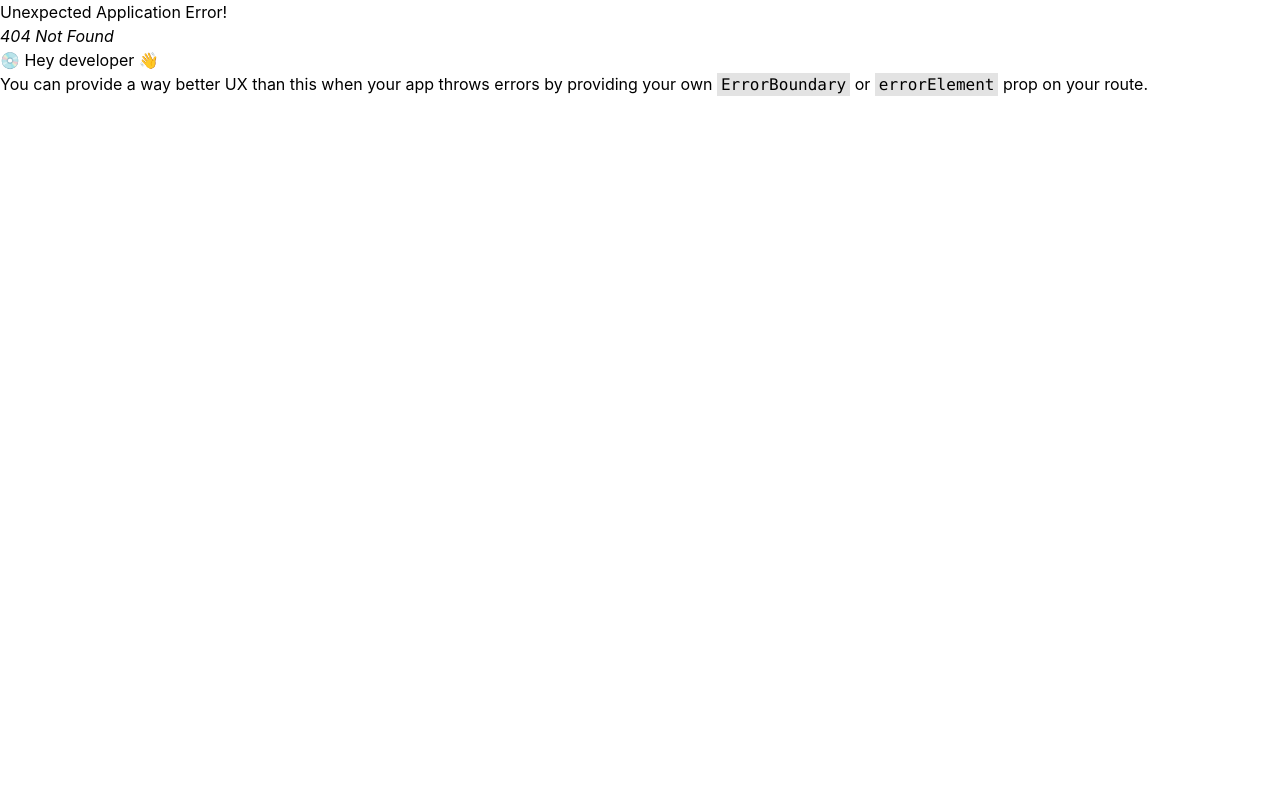
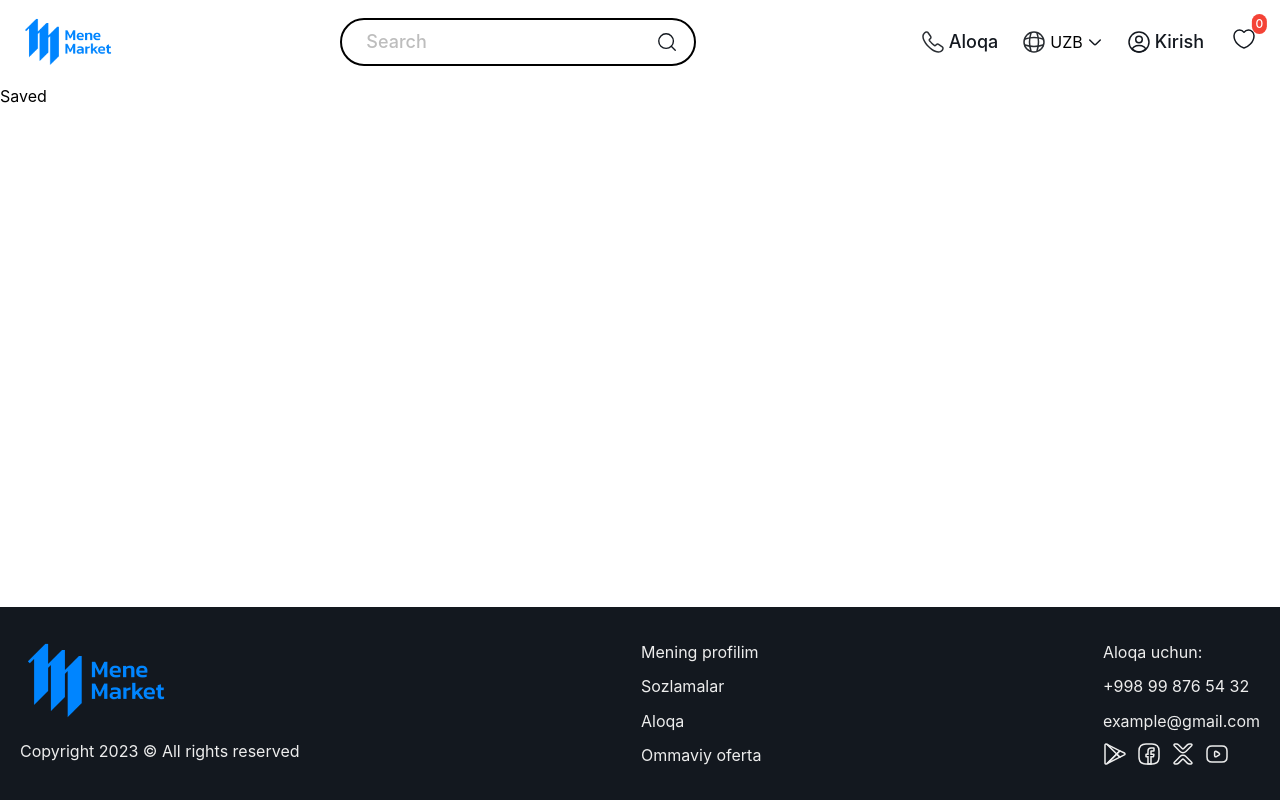
Before and after one commit to dxxdev/mene-market, a React (Vite) app: page /saved in a window 1280 px wide. Before the commit this address had no page. Built offline with nearby package versions, Linux system fonts and the light colour scheme.

Commit message:
Saved page added

```diff
--- a/src/App.jsx
+++ b/src/App.jsx
@@ -12,6 +12,7 @@ import Products from "./pages/Products";
 import CategoryProducts from "./pages/CategoryProducts";
 import Policy from "./pages/Policy";
 import Contact from "./pages/Contact";
+import Saved from "./pages/Saved";
 
 const App = () => {
   const router = createBrowserRouter(
@@ -23,6 +24,7 @@ const App = () => {
         <Route path="/contact" element={<Contact />} />
         <Route path="/products/:category" element={<CategoryProducts />} />
         <Route path="/products/:category/:id" element={<Detail />} />
+        <Route path="/saved" element={<Saved />} />
       </Route>
     )
   );
--- a/src/components/Header.jsx
+++ b/src/components/Header.jsx
@@ -1,8 +1,10 @@
-import React, { useRef, useState } from "react";
+import React, { useEffect, useRef, useState } from "react";
 import { styles } from "../styles";
-import { Link, NavLink } from "react-router-dom";
+import { Link, NavLink, useNavigate } from "react-router-dom";
 import { logoHeader } from "../assets/images";
 import {
+  Badge,
+  IconButton,
   Menu,
   MenuHandler,
   MenuItem,
@@ -18,10 +20,24 @@ import {
   search,
   uzbekistanFlag,
 } from "../assets/icons";
-import { siteLanguage } from "../data/data";
+import { products, siteLanguage } from "../data/data";
 
 const Header = () => {
+  const navigate = useNavigate();
   const searchInput = useRef(null);
+  const [render, setRender] = useState(true);
+  const [howSaved, setHowSaved] = useState(0);
+  const filteredProductOnCart = (arr) => {
+    const filteredProductOnSaved = arr.filter((product) => {
+      return product.saved;
+    });
+    setHowSaved(filteredProductOnSaved.length);
+  };
+  useEffect(() => {
+    // setRender((prev) => !prev);
+    filteredProductOnCart(products);
+    console.log(howSaved);
+  }, [products.map((product) => product.saved)]);
   const [selectedLanguage, setSelectedLanguage] = useState(siteLanguage);
   return (
     <header className="backdrop-blur-sm bg-white/90 sticky top-0 w-full z-[999]">
@@ -131,6 +147,33 @@ const Header = () => {
                   <span className="hidden sm:block">Kirish</span>
                 </NavLink>
               </li>
+              <li>
+                <Badge content={howSaved}>
+                  <IconButton
+                    onClick={() => navigate("/saved")}
+                    size="sm"
+                    variant="text"
+                    className="text-lg text-jet-black font-medium flex items-center gap-1"
+                  >
+                    <svg
+                      xmlns="http://www.w3.org/2000/svg"
+                      width="22"
+                      height="21"
+                      viewBox="0 0 22 21"
+                      fill="none"
+                      className="transition-all duration-750 active:scale-75"
+                    >
+                      <path
+                        d="M11.62 19.2998C11.28 19.4198 10.72 19.4198 10.38 19.2998C7.48 18.3098 1 14.1798 1 7.17984C1 4.08984 3.49 1.58984 6.56 1.58984C8.38 1.58984 9.99 2.46984 11 3.82984C12.01 2.46984 13.63 1.58984 15.44 1.58984C18.51 1.58984 21 4.08984 21 7.17984C21 14.1798 14.52 18.3098 11.62 19.2998Z"
+                        stroke="#13181f"
+                        strokeWidth="1.5"
+                        strokeLinecap="round"
+                        strokeLinejoin="round"
+                      />
+                    </svg>
+                  </IconButton>
+                </Badge>
+              </li>
             </ul>
           </nav>
         </div>
--- /dev/null
+++ b/src/pages/Saved.jsx
@@ -0,0 +1,9 @@
+import React from 'react'
+
+const Saved = () => {
+  return (
+    <div>Saved</div>
+  )
+}
+
+export default Saved
```
